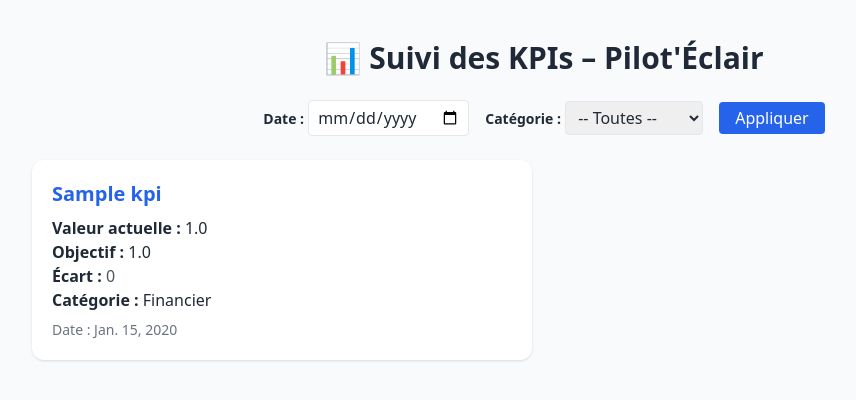
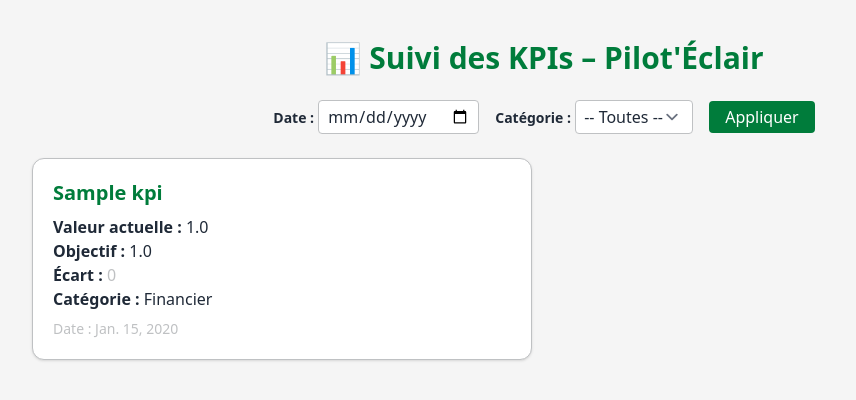
Before and after one commit to EliandyDumortier/pilotage_eclair, a Django app: page / in a window 1280 px wide. Shown: the top 400 px of the page, without its empty margins (96-952 px from the left). Run offline with Django 5.2, Linux system fonts and the light colour scheme; tables that the repository leaves empty hold one stand-in row (values such as "Sample post"); some libraries are stand-ins or nearby versions.

Commit message:
Harmonisation des couleurs avec la charte CACF

```diff
--- a/pilot/templates/pilot/base.html
+++ b/pilot/templates/pilot/base.html
@@ -1,11 +1,12 @@
+{% load static %}
 <!DOCTYPE html>
 <html lang="fr">
 <head>
     <meta charset="UTF-8">
     <title>{% block title %}Pilot'Éclair{% endblock %}</title>
-    <script src="https://cdn.tailwindcss.com"></script>
+    <link href="{% static 'css/dist/styles.css' %}" rel="stylesheet">
 </head>
-<body class="bg-gray-50 text-gray-800 font-sans">
+<body class="bg-cacf-gray text-gray-800 font-sans">
     <div class="max-w-5xl mx-auto py-10">
         {% block content %}{% endblock %}
     </div>
--- a/pilot/templates/pilot/dashboard.html
+++ b/pilot/templates/pilot/dashboard.html
@@ -3,19 +3,19 @@
 {% block title %}Dashboard – Pilot'Éclair{% endblock %}
 
 {% block content %}
-    <h1 class="text-3xl font-bold mb-6 text-center">📊 Suivi des KPIs – Pilot'Éclair</h1>
+    <h1 class="text-3xl font-bold mb-6 text-center text-cacf-green">📊 Suivi des KPIs – Pilot'Éclair</h1>
 
     <!-- Formulaire de filtre -->
     <form method="get" class="mb-6 flex flex-col md:flex-row items-center gap-4 justify-center">
         <div>
             <label for="date" class="text-sm font-semibold">Date :</label>
             <input type="date" id="date" name="date" value="{{ date_selected }}"
-                   class="border rounded px-2 py-1">
+                   class="border border-cacf-mediumgray rounded px-2 py-1">
         </div>
 
         <div>
             <label for="categorie" class="text-sm font-semibold">Catégorie :</label>
-            <select name="categorie" id="categorie" class="border rounded px-2 py-1">
+            <select name="categorie" id="categorie" class="border border-cacf-mediumgray rounded px-2 py-1">
                 <option value="">-- Toutes --</option>
                 {% for key, label in categories %}
                     <option value="{{ key }}" {% if key == categorie_selected %}selected{% endif %}>
@@ -26,11 +26,11 @@
         </div>
 
         <div class="flex items-center gap-2">
-            <button type="submit" class="bg-blue-600 text-white px-4 py-1 rounded hover:bg-blue-700">
+            <button type="submit" class="bg-cacf-green text-white px-4 py-1 rounded hover:bg-cacf-dark">
                 Appliquer
             </button>
             {% if filter_applied %}
-                <a href="{% url 'dashboard' %}" class="text-sm text-red-600 underline">Réinitialiser</a>
+                <a href="{% url 'dashboard' %}" class="text-sm text-cacf-alert underline">Réinitialiser</a>
             {% endif %}
         </div>
     </form>
@@ -39,9 +39,9 @@
     {% if kpis %}
         <div class="grid grid-cols-1 md:grid-cols-2 gap-6">
             {% for kpi in kpis %}
-                <div class="bg-white shadow rounded-xl p-5">
+                <div class="bg-white shadow rounded-xl p-5 border border-cacf-mediumgray">
                     <h2 class="text-xl font-semibold mb-2">
-                        <a href="{% url 'kpi-detail' kpi.pk %}" class="text-blue-600 hover:underline">
+                        <a href="{% url 'kpi-detail' kpi.pk %}" class="text-cacf-green hover:underline">
                             {{ kpi.nom }}
                         </a>
                     </h2>
@@ -49,19 +49,19 @@
                     <p><strong>Objectif :</strong> {{ kpi.objectif }}</p>
                     <p><strong>Écart :</strong>
                         {% if kpi.ecart > 0 %}
-                            <span class="text-green-600 font-bold">+{{ kpi.ecart }}</span>
+                            <span class="text-cacf-green font-bold">+{{ kpi.ecart }}</span>
                         {% elif kpi.ecart < 0 %}
-                            <span class="text-red-600 font-bold">{{ kpi.ecart }}</span>
+                            <span class="text-cacf-alert font-bold">{{ kpi.ecart }}</span>
                         {% else %}
-                            <span class="text-gray-600">0</span>
+                            <span class="text-cacf-mediumgray">0</span>
                         {% endif %}
                     </p>
                     <p><strong>Catégorie :</strong> {{ kpi.get_categorie_display }}</p>
-                    <p class="text-sm text-gray-500 mt-2">Date : {{ kpi.date }}</p>
+                    <p class="text-sm text-cacf-mediumgray mt-2">Date : {{ kpi.date }}</p>
                 </div>
             {% endfor %}
         </div>
     {% else %}
-        <p class="text-center text-gray-600">Aucun KPI disponible pour le moment.</p>
+        <p class="text-center text-cacf-mediumgray">Aucun KPI disponible pour le moment.</p>
     {% endif %}
 {% endblock %}
```
Also changed, not shown: pilot/templates/pilot/kpi_detail.html (+11 -11 lines), theme/static_src/tailwind.config.js (+10 -1 lines), theme/static/css/dist/styles.css (added).
